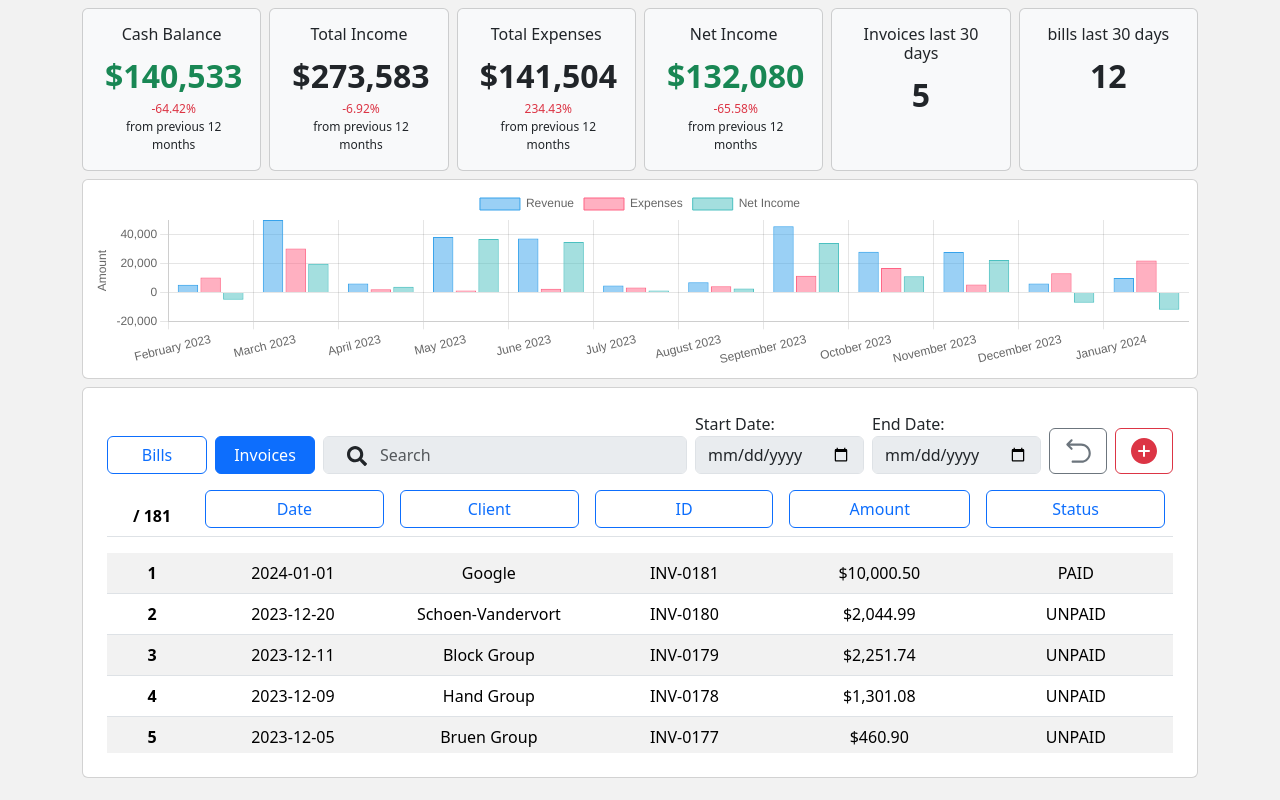
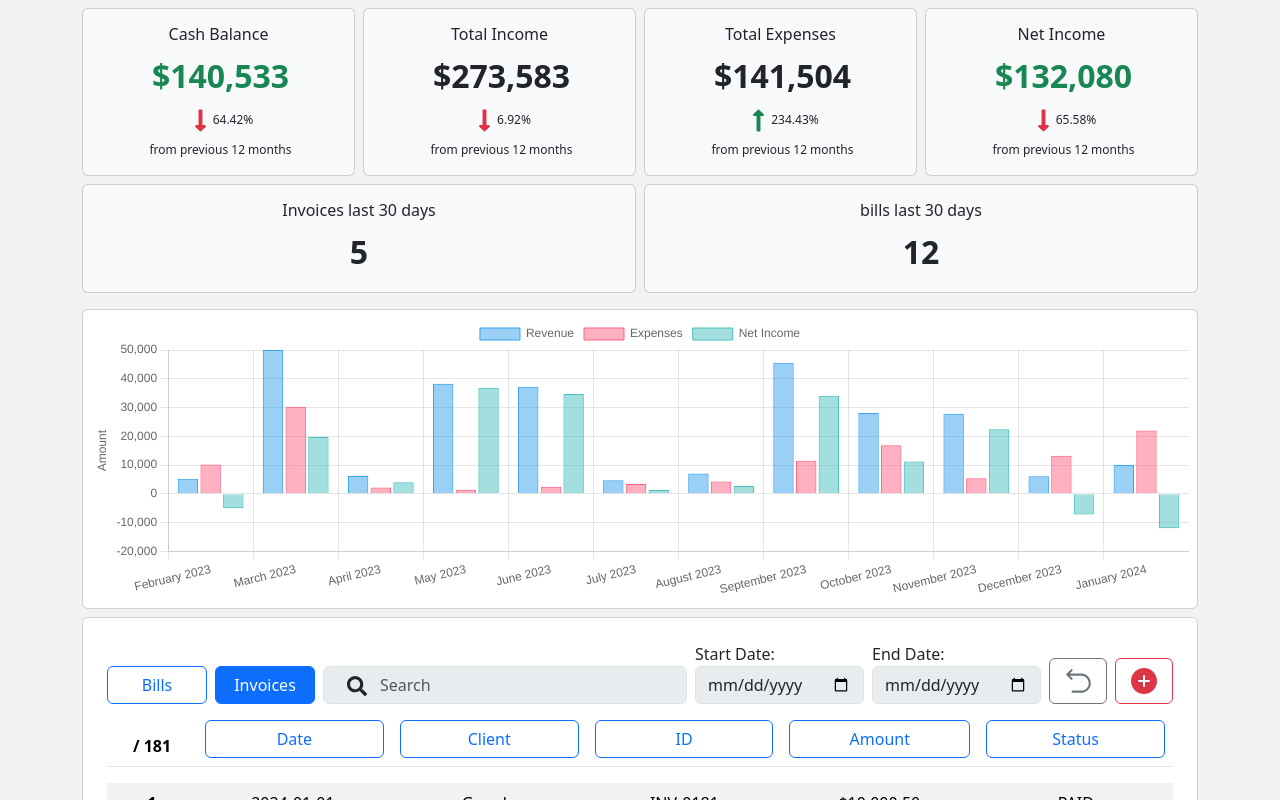
Before and after one commit to jonjon81/financial-tracker-react, a React (Vite) app: page / in a window 1280 px wide. Shown: the top 800 px of the page. Built offline with nearby package versions, Linux system fonts and the light colour scheme.

Commit message:
various style updates

```diff
--- a/src/App.css
+++ b/src/App.css
@@ -25,3 +25,7 @@
 label .text-danger {
   padding-top: 4px;
 }
+
+.perecent-change-block svg {
+  font-size: 25px;
+}
--- a/src/components/BarChart.tsx
+++ b/src/components/BarChart.tsx
@@ -145,7 +145,7 @@ const BarChart = () => {
   }, [invoices, bills]);
 
   return (
-    <div className="card mb-2 p-2" style={{ height: '200px' }}>
+    <div className="card mb-2 p-2 mt-2" style={{ height: '300px' }}>
       <canvas ref={chartRef} />
     </div>
   );
--- a/src/components/BillsLast30.tsx
+++ b/src/components/BillsLast30.tsx
@@ -18,7 +18,7 @@ const BillsLast30: React.FC<SummaryProps> = () => {
   const billsLast30Days = bills.filter((bill) => new Date(bill.creationDate) > thirtyDaysAgo).length;
 
   return (
-    <div className="card d-inline-block bg-light mb-2 me-2 last-30-days">
+    <div className="card w-100 bg-light mb-2 last-30-days">
       <div className="card-body">
         <h2 className="card-title fs-6 text-center">bills last 30 days</h2>
         <p className="card-text text-center fs-2">
--- a/src/components/CashBalance.tsx
+++ b/src/components/CashBalance.tsx
@@ -2,6 +2,8 @@ import React, { useContext } from 'react';
 import { TransactionContext } from '../context/TransactionContexts';
 import { formatPriceWholeNumber } from '../utils/helpers';
 import { Transaction } from '../types/Transaction';
+import { FaLongArrowAltUp } from 'react-icons/fa';
+import { FaLongArrowAltDown } from 'react-icons/fa';
 
 interface SummaryProps {
   transactions: Transaction[];
@@ -55,18 +57,24 @@ const CashBalance: React.FC<SummaryProps> = () => {
     differenceText = (
       <>
         <span className="d-flex justify-content-center">
-          <span className={differenceColor}>-{Math.abs(Number(differencePercentage))}%</span>
+          <span>
+            <FaLongArrowAltDown className={differenceColor} />
+            {Math.abs(Number(differencePercentage))}%
+          </span>
         </span>
-        <span> from previous 12 months</span>
+        <span className="pt-2"> from previous 12 months</span>
       </>
     );
   } else if (differenceColor === 'text-success') {
     differenceText = (
       <>
         <span className="d-flex justify-content-center">
-          <span className={differenceColor}>+{Number(differencePercentage)}%</span>
+          <span>
+            <FaLongArrowAltUp className={differenceColor} />
+            {Number(differencePercentage)}%
+          </span>
         </span>
-        <span> from previous 12 months</span>
+        <span className="pt-2"> from previous 12 months</span>
       </>
     );
   } else {
@@ -82,7 +90,7 @@ const CashBalance: React.FC<SummaryProps> = () => {
             <strong>{formatPriceWholeNumber(totalPrevious12Months)}</strong>
           </span>
           <br />
-          <span className="ms-1 d-flex flex-column" style={{ fontSize: '12px' }}>
+          <span className="ms-1 d-flex flex-column perecent-change-block pt-2" style={{ fontSize: '12px' }}>
             {differenceText}
           </span>
         </p>
--- a/src/components/InvoicesLast30.tsx
+++ b/src/components/InvoicesLast30.tsx
@@ -18,7 +18,7 @@ const InvoicesLast30: React.FC<SummaryProps> = () => {
   const invoicesLast30Days = invoices.filter((invoice) => new Date(invoice.creationDate) > thirtyDaysAgo).length;
 
   return (
-    <div className="card d-inline-block bg-light mb-2 me-2 last-30-days">
+    <div className="card bg-light w-100 mb-2 me-2 last-30-days">
       <div className="card-body">
         <h2 className="card-title fs-6 text-center">Invoices last 30 days</h2>
         <p className="card-text text-center fs-2">
--- a/src/components/NetIncomeSummary.tsx
+++ b/src/components/NetIncomeSummary.tsx
@@ -1,5 +1,7 @@
 import { Invoice } from '../types/Invoice';
 import { formatPriceWholeNumber } from '../utils/helpers';
+import { FaLongArrowAltUp } from 'react-icons/fa';
+import { FaLongArrowAltDown } from 'react-icons/fa';
 
 interface SummaryProps {
   transactions: Invoice[];
@@ -31,11 +33,17 @@ const NetIncomeSummary: React.FC<SummaryProps> = ({
             <strong>{formatPriceWholeNumber(lastYear)}</strong>
           </span>
           <br />
-          <span className="ms-1 d-flex flex-column" style={{ fontSize: '12px' }}>
+          <span className="ms-1 d-flex flex-column perecent-change-block pt-2" style={{ fontSize: '12px' }}>
             {difference < 0 ? (
-              <span className="text-danger">-{Math.abs(Number(differencePercentage))}%</span>
+              <span className="pb-2">
+                <FaLongArrowAltDown className="text-danger" />
+                {Math.abs(Number(differencePercentage))}%
+              </span>
             ) : (
-              <span className="text-success">+{Number(differencePercentage)}%</span>
+              <span className="pb-2">
+                <FaLongArrowAltUp className="text-success" />
+                {Number(differencePercentage)}%
+              </span>
             )}{' '}
             from previous 12 months
           </span>
--- a/src/components/SummaryWidget.tsx
+++ b/src/components/SummaryWidget.tsx
@@ -65,6 +65,8 @@ const SummaryWidget = () => {
   );
 
   return (
+    <>
+      {' '}
       <div className="summary-main-container d-flex justify-content-between">
         <CashBalance transactions={[]} />
         <TotalIncomeSummary
@@ -84,9 +86,12 @@ const SummaryWidget = () => {
           expenseTotalPrevious24Months={expensesTotalPrevious24Months}
           transactions={[]}
         />
+      </div>
+      <div className="row-2 d-flex">
         <InvoicesLast30 invoices={[]} />
         <BillsLast30 bills={[]} />
       </div>
+    </>
   );
 };
 
--- a/src/components/TotalExpensesSummary.tsx
+++ b/src/components/TotalExpensesSummary.tsx
@@ -1,5 +1,7 @@
 import { Bill } from '../types/Bill';
 import { formatPriceWholeNumber } from '../utils/helpers';
+import { FaLongArrowAltUp } from 'react-icons/fa';
+import { FaLongArrowAltDown } from 'react-icons/fa';
 
 interface SummaryProps {
   bills: Bill[];
@@ -29,8 +31,18 @@ const TotalExpenseSummary: React.FC<SummaryProps> = ({
             <strong>{formatPriceWholeNumber(expenseTotalPrevious12Months)}</strong>
           </span>
           <br />
-          <span className="ms-1 d-flex flex-column" style={{ fontSize: '12px' }}>
-            <span className={difference < 0 ? 'text-success' : 'text-danger'}>{Number(differencePercentage)}%</span>
+          <span className="ms-1 d-flex flex-column perecent-change-block pt-2" style={{ fontSize: '12px' }}>
+            {difference < 0 ? (
+              <span className="pb-2">
+                <FaLongArrowAltDown className="text-danger" />
+                {Math.abs(Number(differencePercentage))}%
+              </span>
+            ) : (
+              <span className="pb-2">
+                <FaLongArrowAltUp className="text-success" />
+                {Number(differencePercentage)}%
+              </span>
+            )}{' '}
             from previous 12 months
           </span>
         </p>
--- a/src/components/TotalIncomeSummary.tsx
+++ b/src/components/TotalIncomeSummary.tsx
@@ -1,5 +1,7 @@
 import { Invoice } from '../types/Invoice';
 import { formatPriceWholeNumber } from '../utils/helpers';
+import { FaLongArrowAltUp } from 'react-icons/fa';
+import { FaLongArrowAltDown } from 'react-icons/fa';
 
 interface SummaryProps {
   incomeTotalPrevious12Months: number;
@@ -22,11 +24,17 @@ const TotalIncomeSummary: React.FC<SummaryProps> = ({ incomeTotalPrevious12Month
             <strong>{formatPriceWholeNumber(incomeTotalPrevious12Months)}</strong>
           </span>
           <br />
-          <span className="ms-1 d-flex flex-column" style={{ fontSize: '12px' }}>
+          <span className="ms-1 d-flex flex-column perecent-change-block pt-2" style={{ fontSize: '12px' }}>
             {difference < 0 ? (
-              <span className="text-danger">-{Math.abs(Number(differencePercentage))}%</span>
+              <span className="pb-2">
+                <FaLongArrowAltDown className="text-danger" />
+                {Math.abs(Number(differencePercentage))}%
+              </span>
             ) : (
-              <span className="text-success">+{Number(differencePercentage)}%</span>
+              <span className="pb-2">
+                <FaLongArrowAltUp className="text-success" />
+                {Number(differencePercentage)}%
+              </span>
             )}{' '}
             from previous 12 months
           </span>
```
Lines whose indentation alone changed are shown as unchanged.
